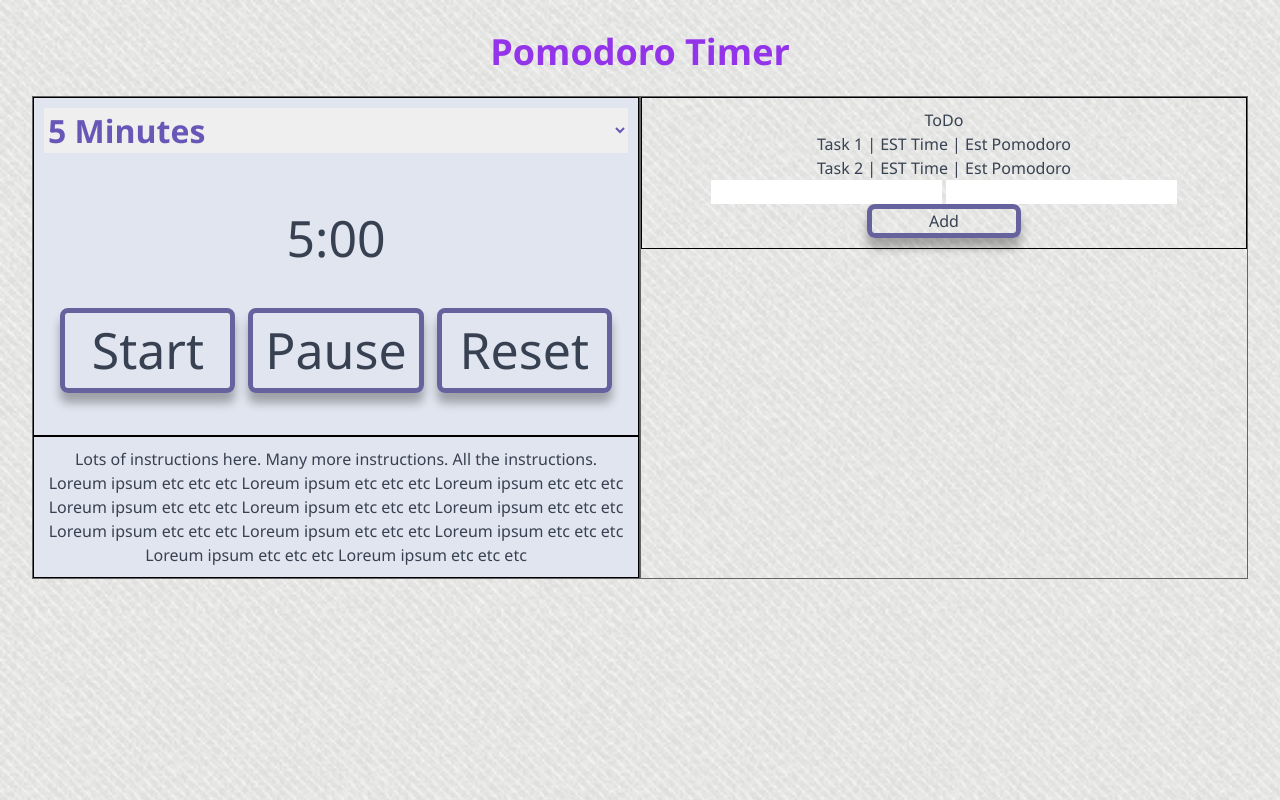
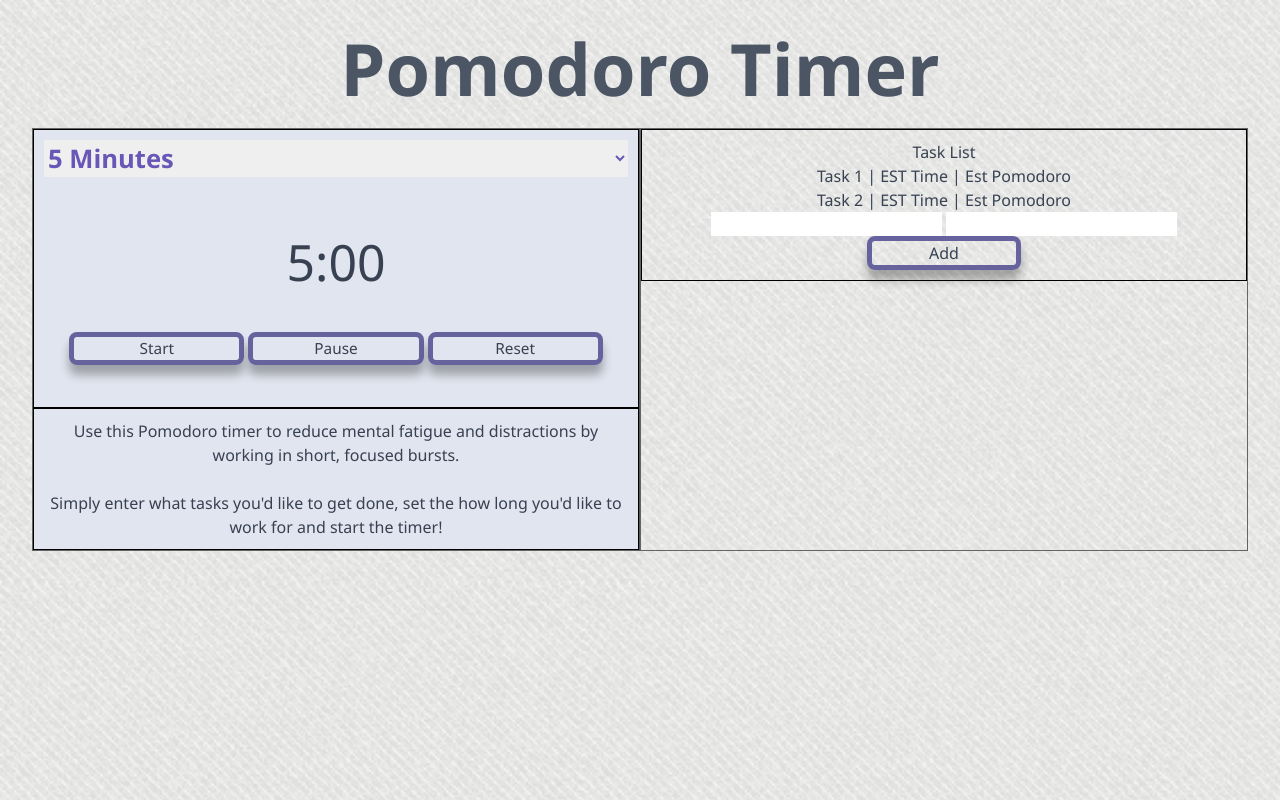
Before and after one commit to Nathan2055/csc4350, a website: page public/pomodoro.html in a window 1280 px wide. Drawn offline with nearby package versions, Linux system fonts and the light colour scheme.

Commit message:
Buttons scale with window size now

```diff
--- a/public/pomodoro.html
+++ b/public/pomodoro.html
@@ -23,6 +23,11 @@
       color: #374151;
       padding: 2rem;
     }
+
+  h1 {
+    color: #4b5563;
+    margin-bottom: 1.5rem;
+  }
 
     #timer {
       font-size: 50px;
@@ -55,7 +60,7 @@
       padding: 10px;
     }
     #timer-select {
-      font-size: 2rem;
+      font-size: 2.0vw;
       font-weight: bold;
       margin-bottom: 3rem;
       color: #6857b7;
@@ -63,6 +68,7 @@
 
     }
     .timer-controls {
+      font-size: 1.2vw;
       width: 100%;
       margin-top: 2rem;
       margin-bottom: 2rem;
@@ -70,6 +76,7 @@
 
     button {
       width: 30%;
+      font-size: 1.2vw;
       padding: 15px;
       background-color: #6366f1;
       box-shadow: 10px;
@@ -92,7 +99,7 @@
   </style>
 </head>
 <body>
-  <h1 class="text-4xl font-bold text-purple-600 mb-6">Pomodoro Timer</h1>
+  <h1 class="text-7xl font-bold mb-6">Pomodoro Timer</h1>
   <div class="content-container">
     <div id="timer-container" class="content-section">
       <div id="timer">
@@ -112,12 +119,15 @@
         </div>
       </div>
       <div id="instructions">
-        <p>Lots of instructions here. Many more instructions. All the instructions. Loreum ipsum etc etc etc Loreum ipsum etc etc etc Loreum ipsum etc etc etc Loreum ipsum etc etc etc Loreum ipsum etc etc etc Loreum ipsum etc etc etc Loreum ipsum etc etc etc Loreum ipsum etc etc etc Loreum ipsum etc etc etc Loreum ipsum etc etc etc Loreum ipsum etc etc etc </p>
+        <p>
+        Use this Pomodoro timer to reduce mental fatigue and distractions by working in short, focused bursts. <br></br>
+        Simply enter what tasks you'd like to get done, set the how long you'd like to work for and start the timer!
+        </p>
       </div>
     </div>
     <div id="todo-container" class="content-section">
       <div>
-        <span>ToDo</span>
+        <span>Task List</span>
         <div class="todo-list">
           <ul id="task-list">
             <li>Task 1 | EST Time | Est Pomodoro</li>
```
